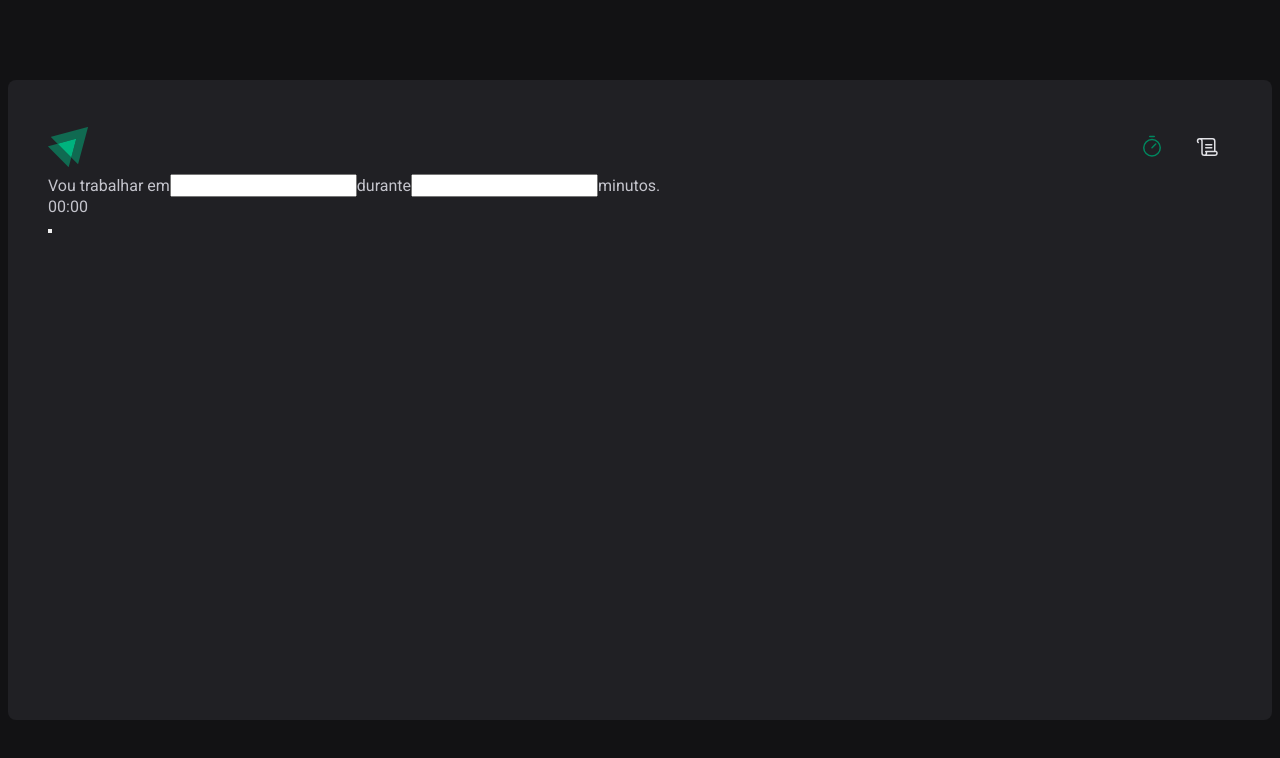
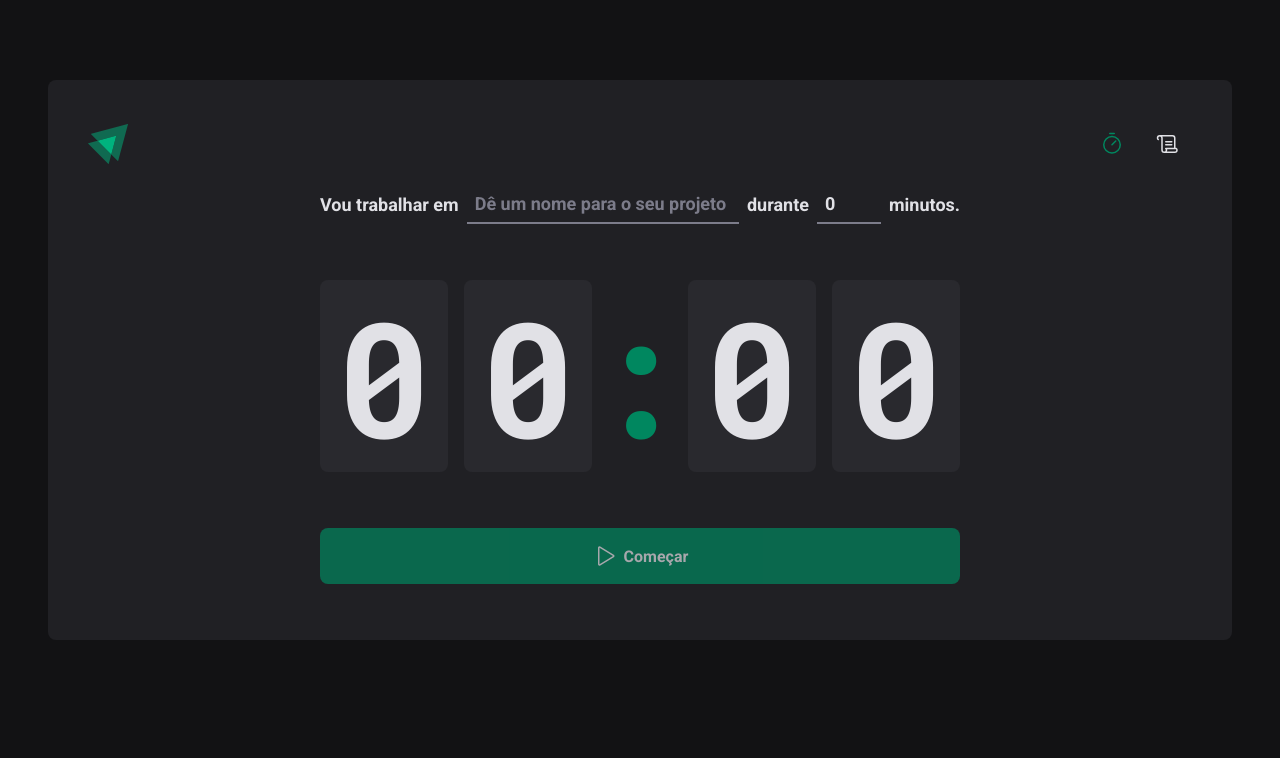
Before and after one commit to DeividAlan/personal-pomodoro, a React (Vite) app: page / in a window 1280 px wide. Shown: the top 758 px of the page. Built offline with nearby package versions, Linux system fonts and the light colour scheme.

Commit message:
In-progress development of application pages

```diff
--- a/package.json
+++ b/package.json
@@ -10,14 +10,17 @@
     "preview": "vite preview"
   },
   "dependencies": {
+    "@hookform/resolvers": "^3.1.1",
     "@phosphor-icons/react": "^2.0.10",
     "eslint-config-prettier": "^8.8.0",
     "eslint-plugin-prettier": "^4.2.1",
     "prettier": "^2.8.8",
     "react": "^18.2.0",
     "react-dom": "^18.2.0",
+    "react-hook-form": "^7.45.1",
     "react-router-dom": "^6.14.1",
-    "styled-components": "^6.0.2"
+    "styled-components": "^6.0.2",
+    "zod": "^3.21.4"
   },
   "devDependencies": {
     "@types/react": "^18.0.37",
--- /dev/null
+++ b/src/pages/History/styles.ts
@@ -0,0 +1,86 @@
+import styled from "styled-components";
+
+export const HistoryContainer = styled.main`
+  flex: 1;
+  padding: 3.5rem;
+
+  display: flex;
+  flex-direction: column;
+
+  h1 {
+    font-size: 1.5rem;
+    color: ${props => props.theme["gray-100"]};
+  }
+`;
+
+export const HistoryList = styled.div`
+  flex: 1;
+  overflow: auto;
+  margin-top: 2rem;
+
+  table {
+    width: 100%;
+    border-collapse: collapse;
+    min-width: 600px;
+
+    th {
+      background-color: ${props => props.theme["gray-600"]};
+      padding: 1rem;
+      text-align: left;
+      color: ${props => props.theme["gray-100"]};
+      font-size: 0.875rem;
+      line-height: 1.6;
+
+      &:first-child {
+        border-top-left-radius: 8px;
+        padding-left: 1.5rem;
+      }
+
+      &:last-child {
+        border-top-right-radius: 8px;
+        padding-right: 1.5rem;
+      }
+    }
+
+    td {
+      background-color: ${props => props.theme["gray-700"]};
+      border-top: 4px solid ${props => props.theme["gray-800"]};
+      padding: 1rem;
+      font-size: 0.875rem;
+      line-height: 1.6;
+
+      &:first-child {
+        width: 50%;
+        padding-left: 1.5rem;
+      }
+
+      &:last-child {
+        padding-right: 1.5rem;
+      }
+    }
+  }
+`;
+
+const STATUS_COLORS = {
+  yellow: "yellow-500",
+  green: "green-500",
+  red: "red-500",
+} as const;
+
+interface StatusProps {
+  statusColor: keyof typeof STATUS_COLORS;
+}
+
+export const Status = styled.span<StatusProps>`
+  display: flex;
+  align-items: center;
+  gap: 0.5rem;
+
+  &::before {
+    content: "";
+    width: 0.5rem;
+    height: 0.5rem;
+    border-radius: 50%;
+    background: ${props => props.theme[STATUS_COLORS[props.statusColor]]};
+  }
+`;
--- a/src/pages/Home/index.tsx
+++ b/src/pages/Home/index.tsx
@@ -1,27 +1,120 @@
+import { Play } from "@phosphor-icons/react";
+import { useForm } from "react-hook-form";
+import { zodResolver } from "@hookform/resolvers/zod";
+import { z as zod } from "zod";
+import { useState } from "react";
+
+import {
+  CountdownContainer,
+  FormContainer,
+  HomeContainer,
+  MinutesAmountInput,
+  Separator,
+  StartCountdownButton,
+  TaskInput,
+} from "./styles";
+
+const newCycleFormValidationSchema = zod.object({
+  task: zod.string().min(1, "Informe a tarefa"),
+  minutesAmount: zod
+    .number()
+    .min(5, "O ciclo precisa ser de no mínimo 5 minutos.")
+    .max(60, "O ciclo precisa ser de no máximo 60 minutos."),
+});
+
+type NewCycleFormData = zod.infer<typeof newCycleFormValidationSchema>;
+
+interface Cycle extends NewCycleFormData {
+  id: string;
+}
+
 export function Home() {
+  const [cycles, setCycles] = useState<Cycle[]>([]);
+  const [activeCycleId, setActiveCycleId] = useState<string | null>(null);
+  const [amountSecondsPassed, setAmountSecondsPassed] = useState(0);
+
+  const { register, handleSubmit, watch, reset } = useForm<NewCycleFormData>({
+    resolver: zodResolver(newCycleFormValidationSchema),
+    defaultValues: {
+      task: "",
+      minutesAmount: 0,
+    },
+  });
+
+  function handleCreateNewCycle(data: NewCycleFormData) {
+    const id = String(new Date().getTime());
+
+    const newCycle: Cycle = {
+      id,
+      task: data.task,
+      minutesAmount: data.minutesAmount,
+    };
+
+    setCycles(state => [...state, newCycle]);
+    setActiveCycleId(id);
+    reset();
+  }
+
+  const activeCycle = cycles.find(cycle => cycle.id === activeCycleId);
+  const totalSeconds = activeCycle ? activeCycle.minutesAmount * 60 : 0;
+  const currentSeconds = activeCycle ? totalSeconds - amountSecondsPassed : 0;
+
+  const minutesAmount = Math.floor(currentSeconds / 60);
+  const secondsAmount = currentSeconds % 60;
+
+  const minutes = String(minutesAmount).padStart(2, "0");
+  const seconds = String(secondsAmount).padStart(2, "0");
+
+  const task = watch("task");
+  const isSubmitDisable = !task;
+
   return (
-    <div>
-      <form action="">
-        <div>
+    <HomeContainer>
+      <form onSubmit={handleSubmit(handleCreateNewCycle)}>
+        <FormContainer>
           <label htmlFor="task">Vou trabalhar em</label>
-          <input id="task" type="text" />
+          <TaskInput
+            id="task"
+            type="text"
+            placeholder="Dê um nome para o seu projeto"
+            list="task-suggestions"
+            {...register("task")}
+          />
+
+          <datalist id="task-suggestions">
+            <option value="Projeto 1" />
+            <option value="Projeto 2" />
+            <option value="Projeto 3" />
+            <option value="Banana" />
+          </datalist>
 
           <label htmlFor="minutesAmount">durante</label>
-          <input id="minutesAmount" type="number" />
+          <MinutesAmountInput
+            id="minutesAmount"
+            type="number"
+            placeholder="00"
+            step={5}
+            min={5}
+            max={60}
+            {...register("minutesAmount", { valueAsNumber: true })}
+          />
 
           <span>minutos.</span>
-        </div>
+        </FormContainer>
 
-        <div>
-          <span>0</span>
-          <span>0</span>
-          <span>:</span>
-          <span>0</span>
-          <span>0</span>
-        </div>
+        <CountdownContainer>
+          <span>{minutes[0]}</span>
+          <span>{minutes[1]}</span>
+          <Separator>:</Separator>
+          <span>{seconds[0]}</span>
+          <span>{seconds[1]}</span>
+        </CountdownContainer>
 
-        <button> </button>
+        <StartCountdownButton disabled={isSubmitDisable} type="submit">
+          <Play size={24} />
+          Começar
+        </StartCountdownButton>
       </form>
-    </div>
+    </HomeContainer>
   );
 }
--- a/src/pages/Home/styles.ts
+++ b/src/pages/Home/styles.ts
@@ -0,0 +1,108 @@
+import styled from "styled-components";
+
+export const HomeContainer = styled.main`
+  flex: 1;
+  display: flex;
+  flex-direction: column;
+  align-items: center;
+  justify-content: center;
+
+  form {
+    display: flex;
+    flex-direction: column;
+    align-items: center;
+    gap: 3.5rem;
+  }
+`;
+
+export const FormContainer = styled.div`
+  width: 100%;
+  display: flex;
+  align-items: center;
+  justify-content: center;
+  gap: 0.5rem;
+  color: ${props => props.theme["gray-100"]};
+  font-size: 1.125rem;
+  font-weight: bold;
+  flex-wrap: wrap;
+`;
+
+const BaseInput = styled.input`
+  background: transparent;
+  height: 2.5rem;
+  border: 0;
+  border-bottom: 2px solid ${props => props.theme["gray-500"]};
+  font-weight: bold;
+  font-size: 1.125rem;
+  padding: 0 0.5rem;
+  color: ${props => props.theme["gray-100"]};
+
+  &:focus {
+    box-shadow: none;
+    border-color: ${props => props.theme["green-500"]};
+  }
+
+  &::placeholder {
+    color: ${props => props.theme["gray-500"]};
+  }
+`;
+
+export const TaskInput = styled(BaseInput)`
+  flex: 1;
+
+  &::-webkit-calendar-picker-indicator {
+    display: none !important;
+  }
+`;
+
+export const MinutesAmountInput = styled(BaseInput)`
+  width: 4rem;
+`;
+
+export const CountdownContainer = styled.div`
+  font-family: "Roboto Mono", monospace;
+  font-size: 10rem;
+  line-height: 8rem;
+  color: ${props => props.theme["gray-100"]};
+  display: flex;
+  gap: 1rem;
+
+  span {
+    background: ${props => props.theme["gray-700"]};
+    padding: 2rem 1rem;
+    border-radius: 8px;
+  }
+`;
+
+export const Separator = styled.div`
+  padding: 2rem 0;
+  color: ${props => props.theme["green-500"]};
+  width: 4rem;
+  overflow: hidden;
+  display: flex;
+  justify-content: center;
+`;
+
+export const StartCountdownButton = styled.button`
+  width: 100%;
+  border: 0;
+  padding: 1rem;
+  border-radius: 8px;
+  display: flex;
+  align-items: center;
+  justify-content: center;
+  gap: 0.5rem;
+  font-weight: bold;
+  cursor: pointer;
+  background: ${props => props.theme["green-500"]};
+  color: ${props => props.theme["gray-100"]};
+
+  &:disabled {
+    opacity: 0.7;
+    cursor: not-allowed;
+  }
+
+  &:not(:disabled):hover {
+    background: ${props => props.theme["green-700"]};
+  }
+`;
--- a/src/styles/global.ts
+++ b/src/styles/global.ts
@@ -4,17 +4,18 @@ export const GlobalStyle = createGlobalStyle`
   * {
     margin: 0;
     padding: 0;
-    block-size: border-box;
+    box-sizing: border-box;
   }
 
   :focus {
-    outline: 0;
+    outline: none;
     box-shadow: 0 0 0 2px ${props => props.theme["green-500"]};
   }
 
   body {
     background: ${props => props.theme["gray-900"]};
     color: ${props => props.theme["gray-300"]};
+    -webkit-font-smoothing: antialiased;
   }
 
   body, input, textarea, button {
```
Also changed, not shown: src/pages/History/index.tsx (+76 -3 lines), 1 other file (tests, documents, lock files or other folders).
